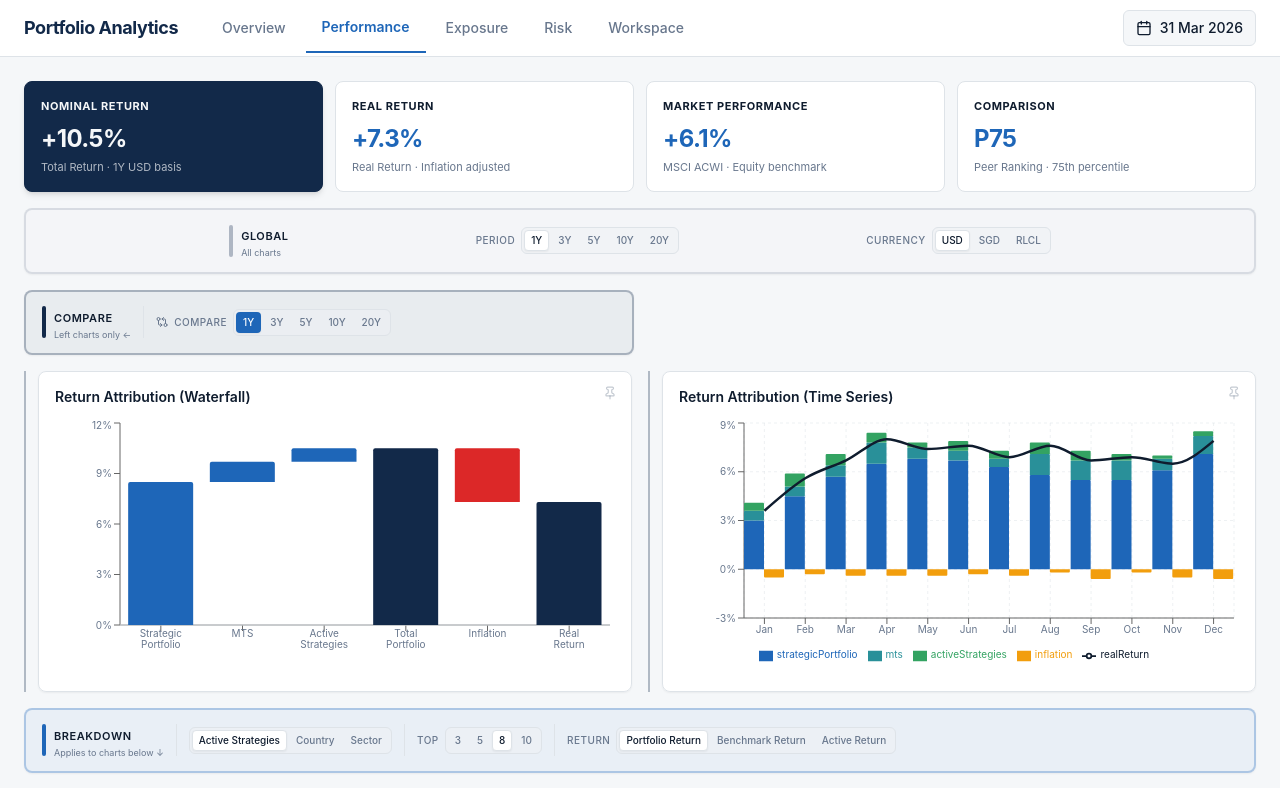
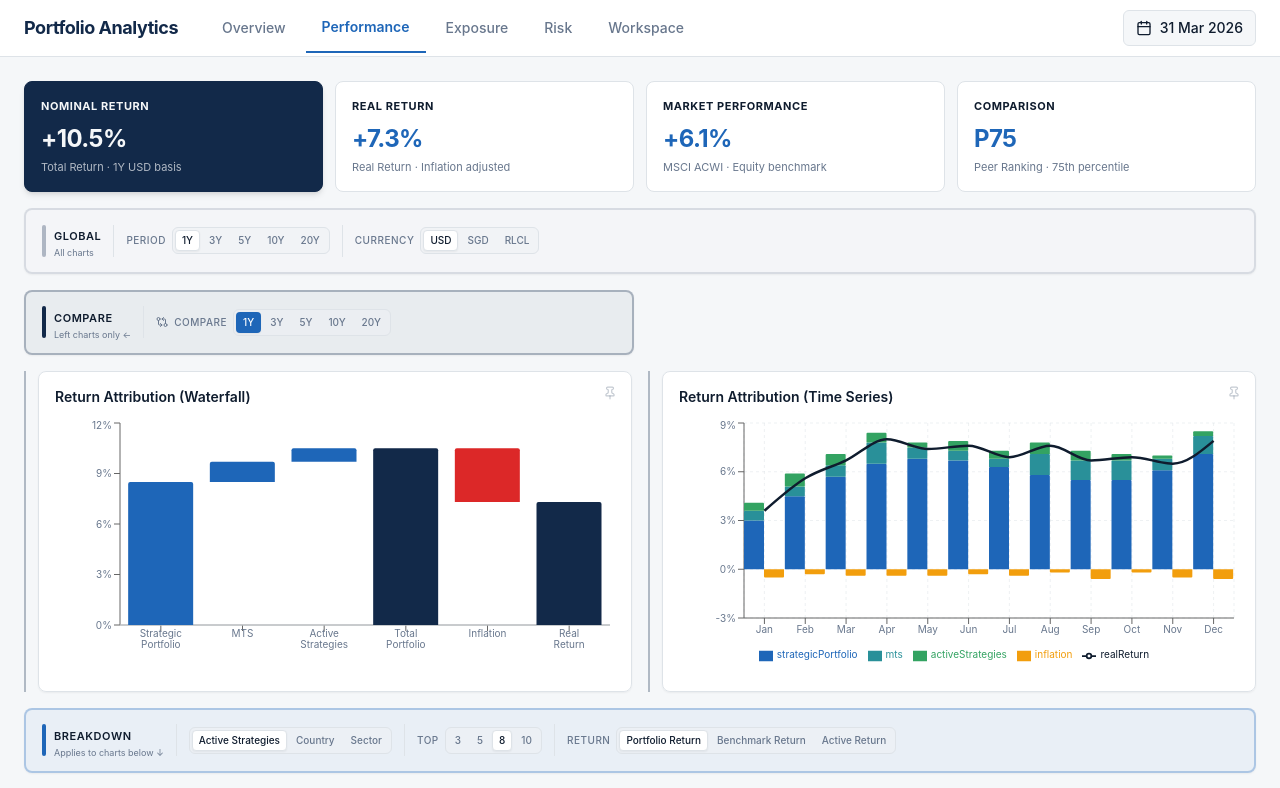
Before and after one commit to poohlie/vision3, a React (Vite) app: page /performance in a window 1280 px wide. Shown: the top 788 px of the page. Built offline with nearby package versions, Linux system fonts and the light colour scheme; the HTML template or start-up script is replaced by a standard one.

Commit message:
Reverted to commit 5dd44e0ef992e2aab4f584ae17947ab3bed0e108

```diff
--- a/src/pages/Performance.tsx
+++ b/src/pages/Performance.tsx
@@ -78,7 +78,7 @@ export default function Performance() {
 
       {/* Global controls — full width */}
       <div className="rounded-lg border-2 border-muted-foreground/20 bg-muted/30 px-4 py-3 shadow-sm">
-        <div className="flex items-center justify-evenly">
+        <div className="flex items-center gap-3">
           <div className="flex items-center gap-2 shrink-0">
             <div className="w-1 h-8 rounded-full bg-muted-foreground/50" />
             <div>
@@ -86,10 +86,12 @@ export default function Performance() {
               <p className="text-[9px] text-muted-foreground">All charts</p>
             </div>
           </div>
+          <div className="h-8 w-px bg-border shrink-0" />
           <div className="flex items-center gap-1.5">
             <span className="text-[10px] font-medium text-muted-foreground uppercase tracking-wider">Period</span>
             <ToggleBar options={timespans} value={filters.timespan as any} onChange={v => set({ timespan: v })} size="xs" />
           </div>
+          <div className="h-8 w-px bg-border shrink-0" />
           <div className="flex items-center gap-1.5">
             <span className="text-[10px] font-medium text-muted-foreground uppercase tracking-wider">Currency</span>
             <ToggleBar options={currencies} value={filters.currency as any} onChange={v => set({ currency: v })} size="xs" />
```
